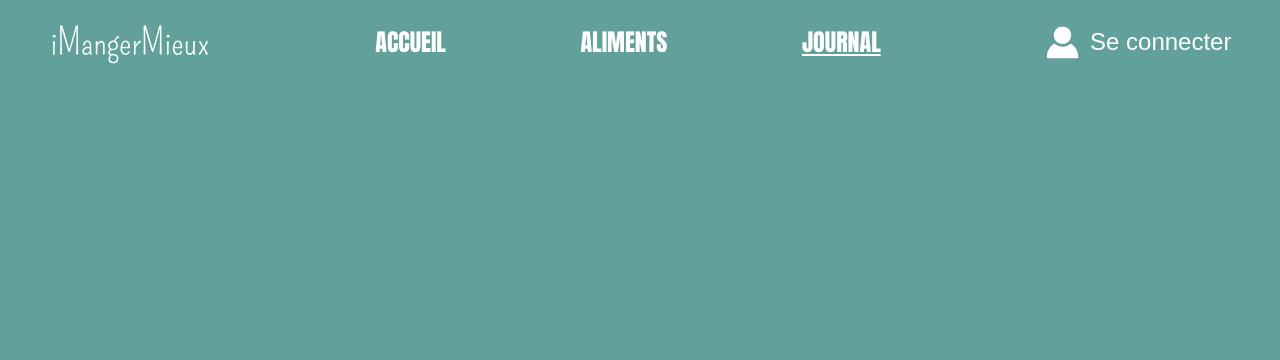
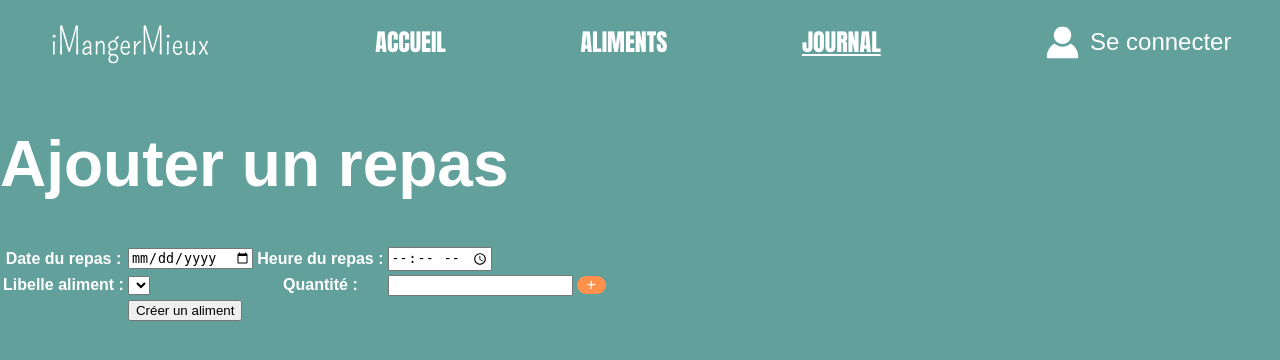
Before and after one commit to nathanckt/iMangerMieux, a PHP site: page /index.php?page=journal in a window 1280 px wide. Shown: the top 360 px of the page. Run offline with PHP 8.4, Linux system fonts and the light colour scheme; lists and menus that the app fills with data are empty; some libraries are stand-ins or nearby versions; some web fonts are replaced.

Commit message:
debut-ajout-repas

```diff
--- /dev/null
+++ b/frontend/css/journal.css
@@ -0,0 +1,7 @@
+#btn-ajout-aliment{
+    border: none;
+    width: 100%;
+    height: 100%;
+    padding: 0 10px;
+    font-size: 1rem;
+}
--- a/frontend/index.php
+++ b/frontend/index.php
@@ -41,6 +41,8 @@
             require_once("error.php");
         ?>
     </main>
-    <script src="js/aliments.js"></script>
+    <?php
+        echo "<script src='js/{$currentPageId}.js'></script>"
+    ?>
 </body>
 </html>
--- a/frontend/journal.php
+++ b/frontend/journal.php
@@ -0,0 +1,26 @@
+<h1>Ajouter un repas</h1>
+<form id="ajout-repas" action="#" method="POST">
+<table>
+    <tr>
+        <th>Date du repas :</th>
+        <td><input type="date" id="date" name="date"></td>
+        <th>Heure du repas :</th>
+        <td><input type="time" id="time" name="time"></td>
+    </tr>
+    <tr>
+        <th>Libelle aliment :</th>
+        <td>
+            <select class="libelle-aliment" name="libelle-aliment" required>
+                <!-- Les options seront ajoutées dynamiquement -->
+            </select>
+        </td>
+        <th>Quantité :</th>
+        <td><input type="number" class="quantite" name="quantite" required></td>
+        <td><button id="btn-ajout-aliment" type="button" class="cta">+</button></td>
+    </tr>
+    <tr>
+        <th></th>
+        <td><input type="submit" value="Créer un aliment"/></td>
+    </tr>
+</table>
+</form>
--- /dev/null
+++ b/frontend/js/journal.js
@@ -0,0 +1,91 @@
+$(document).ready(function(){
+
+    //=====================
+    // AFFICHAGE DU SELECT
+    //=====================
+
+    $.ajax({
+        url: `${prefix_api}aliments.php`,
+
+        method: "GET",
+
+        dataType: "json"
+    })
+
+    .done(function(response){
+        const alimentSelect = $('.libelle-aliment');
+        alimentSelect.empty();
+
+        response.forEach(aliment => {
+            alimentSelect.append(new Option(aliment.LIBELLE_ALIMENT, aliment.ID_ALIMENT));
+        });
+    })
+
+    .fail(function(error){
+        alert("La requete s'est terminée en erreur :" + JSON.stringify(error));
+    });
+
+
+    //================================
+    // GESTION DE L'AJOUT D'UN INPUT
+    //================================
+
+    $("#ajout-repas").on("click", "#btn-ajout-aliment", function(event) {
+        const currentRow = $(this).closest("tr");
+
+        $(this).remove();
+
+        const newRow = currentRow.clone();
+
+        newRow.find("input[type='text']").val("");
+
+        newRow.find("td:last").append('<button id="btn-ajout-aliment" type="button" class="cta">+</button>');
+
+        currentRow.after(newRow);
+
+        return false;
+    });
+
+    //===================================
+    // GESTION DE L'ENVOI DU FORMULAIRE
+    //===================================
+
+    $('#ajout-repas').on("submit", function(event){
+        event.preventDefault();
+
+        const dateRepas = $("#date").val();
+        const heureRepas = $("#time").val();
+
+        const idsAliments = $(".libelle-aliment").map(function(){
+            return $(this).val();
+        }).get();
+
+        const quantitesAliments = $(".quantite").map(function(){
+            return $(this).val();
+        }).get();
+
+        let jsonDataRepas = JSON.stringify({
+            dateRepas: dateRepas,
+            heureRepas: heureRepas
+        })
+
+        $.ajax({
+            url: `${prefix_api}repas.php`,
+
+            method: "POST",
+
+            data: jsonDataRepas,
+
+            dataType:"json"
+        })
+
+        .done(function(response){
+            // A COMPLETER
+        })
+
+        .fail(function(error){
+            console.error("Erreur lors de la création de l'apport :", error);
+        });
+    })
+
+})
```
Also changed, not shown: backend/api/repas.php (+38 -0 lines).
